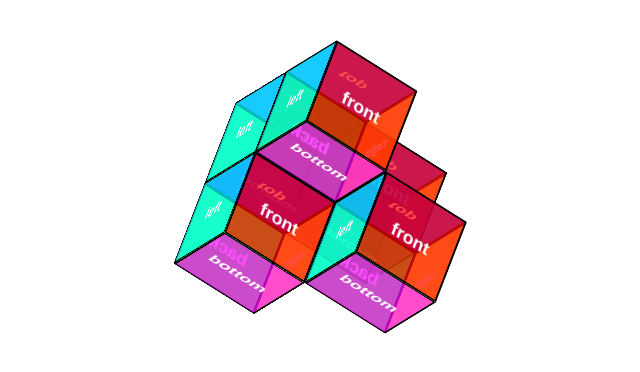
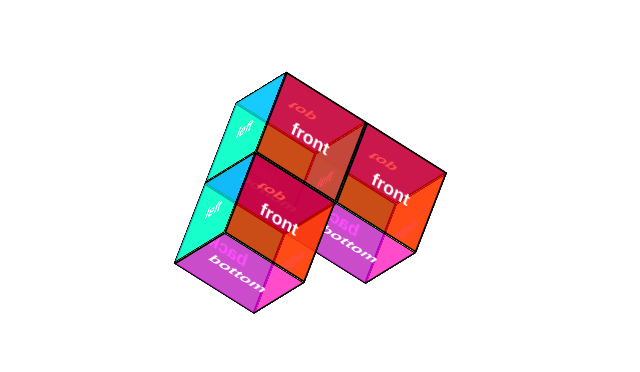
Before and after one commit to spinnytea/polycubes, a website: page client/shape.html in a window 1280 px wide. Shown: the whole page, without its empty margins (379-1019 px from the left). Drawn offline with Linux system fonts and the light colour scheme.

Commit message:
render shapes

```diff
--- a/client/shape.html
+++ b/client/shape.html
@@ -118,12 +118,25 @@
 			frag.firstElementChild.setAttribute('style', `transform: translate3d(${x * CUBE_SIZE}px, ${y * CUBE_SIZE}px, ${z * CUBE_SIZE}px);`);
 			scene.appendChild(frag);
 		}
+	</script>
 
-		addCube(0, 0, 0);
-		addCube(1, 0, 0);
-		addCube(0, 1, 0);
-		addCube(0, 0, 1);
-		addCube(1, 1, 1);
+	<script>
+		const n1 = [[[1]]];
+		const n2 = [[[1]],[[1]]];
+		const n3a = [[[1]],[[1]],[[1]]];
+		const n3b = [[[1],[1]],[[1],[0]]]
+		const shape = n3b;
+
+		shape.forEach((ys, x) => {
+			ys.forEach((zs, y) => {
+				zs.forEach((v, z) => {
+					if (v === 1) {
+						addCube(x, y, z);
+					}
+				});
+			});
+		});
+
 	</script>
 </body>
 </html>
--- a/index.js
+++ b/index.js
@@ -33,7 +33,6 @@ yargs(hideBin(process.argv))
 	.alias('help', 'h')
 	.parse();
 
-// TODO render shapes
 // TODO metrics? (how many polycubes created, pruned, spaces tested, etc)
 // TODO speed it all up
 async function enumerate(argv) {
```
